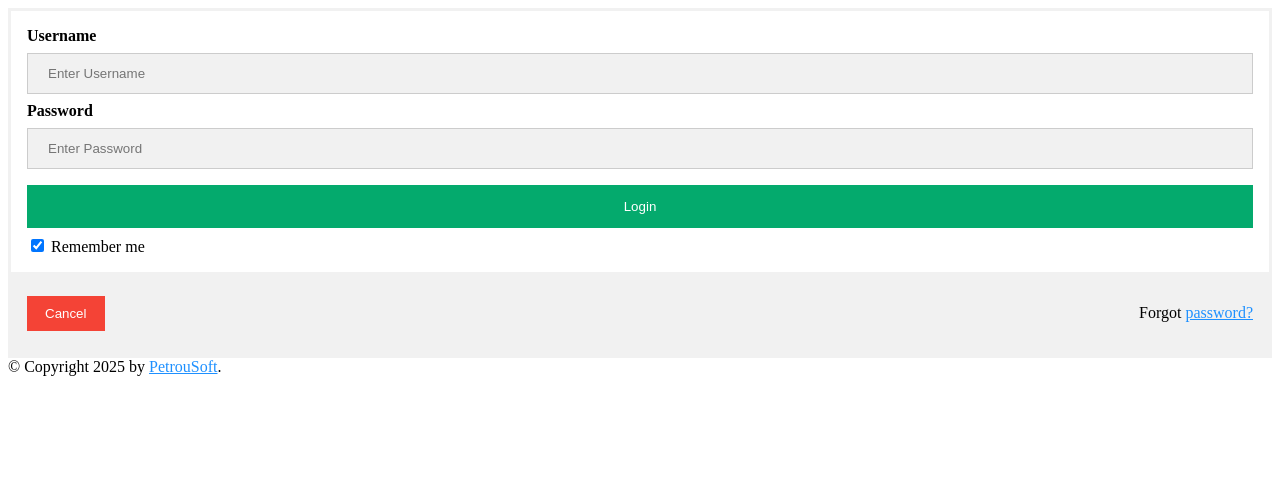
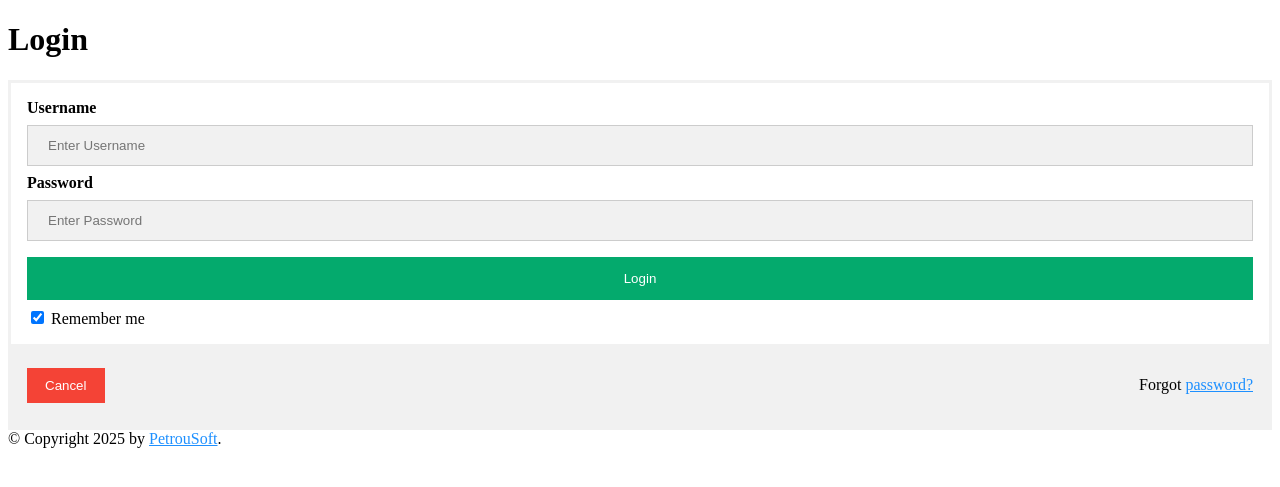
Before and after one commit to gpetrousov/tachydev, a FastAPI app: page /login in a window 1280 px wide. Shown: the top 487 px of the page. Run offline with FastAPI, Linux system fonts and the light colour scheme.

Commit message:
Implemented user management login

```diff
--- a/user_management/main.py
+++ b/user_management/main.py
@@ -63,18 +63,6 @@ app.mount("/static", StaticFiles(directory="static"), name="static")
 @app.get("/", response_class=HTMLResponse)
 async def homepage(request: Request):
     return templates.TemplateResponse(request=request, name="homepage.html")
-
-
-# @app.get("/")
-# async def get_users():
-#     """ Return the usersDB - unprotected endpoint """
-#     with Session() as sess:
-#         orm_statement = select(User)
-#         try:
-#             result = sess.execute(orm_statement)
-#             return result.scalars().all()
-#         except Exception as e:
-#             print(f"get_users(): {e}")
 
 
 def get_user_from_db(username):
@@ -146,6 +134,16 @@ def authenticate_user(username, password):
     return existing_user
 
 
+@app.exception_handler(HTTPException)
+async def custom_http_exception_handler(request: Request, exc: HTTPException):
+    """ Custom HTTPException handler for credentials error. """
+    if exc.status_code == status.HTTP_401_UNAUTHORIZED:
+        return templates.TemplateResponse("login.html", {"request": request, "error": "Credentials Error."}, status_code=exc.status_code)
+
+    # For other HTTPExceptions, you might want to render a generic error page
+    return HTMLResponse(f"<h1>HTTP Error {exc.status_code}</h1><p>{exc.detail}</p>", status_code=exc.status_code)
+
+
 @app.get("/login", response_class=HTMLResponse)
 async def login_page(request: Request):
     """ Serves the login page """
@@ -159,7 +157,7 @@ async def login(login_form: Annotated[OAuth2PasswordRequestForm, Depends()]):
     # Authenticate user
     user = authenticate_user(login_form.username, login_form.password)
     if user is None:
-        raise HTTPException(status_code=status.HTTP_401_UNAUTHORIZED, detail="Unauthorized user")
+        raise HTTPException(status_code=status.HTTP_401_UNAUTHORIZED, detail="Wrong username or password.")
 
     # Create JWT token
     to_encrypt = {"sub": user.username}
--- a/user_management/templates/base.html
+++ b/user_management/templates/base.html
@@ -1,17 +1,24 @@
 <!DOCTYPE html>
 <html lang="en">
 <head>
+    <meta charset="UTF-8">
+    <meta name="viewport" content="width=device-width, initial-scale=1.0">
+    <link rel="stylesheet" href="static/style.css" />
+    <title>{% block title %}{% endblock %} - User management</title>
     {% block head %}
-    <link rel="stylesheet" href="static/style.css" />
-    <title>{% block title %}{% endblock %} - My Webpage</title>
+        <style type="text/css">
+            .important { color: #336699; }
+        </style>
     {% endblock %}
 </head>
 <body>
-    <div id="content">{% block content %}{% endblock %}</div>
-    <div id="footer">
+    <div class="content">
+        {% block content %}{% endblock %}
+    </div>
+    <footer>
         {% block footer %}
         &copy; Copyright 2025 by <a href="http://petrousoft.com">PetrouSoft</a>.
         {% endblock %}
-    </div>
+    </footer>
 </body>
 </html>
--- a/user_management/templates/login.html
+++ b/user_management/templates/login.html
@@ -1,20 +1,19 @@
+{% extends "base.html" %}
 
-{% extends "base.html" %}
-{% block title %}Register{% endblock %}
-{% block head %}
-{{ super() }}
-<style type="text/css">
-.important { color: #336699; }
-</style>
-{% endblock %}
+{% block title %}Login{% endblock %}
+
 {% block content %}
-<form action="action_page.php" method="post">
+    <h1>Login</h1>
+    {% if error %}
+        <p style="color: red;">{{ error }}</p>
+    {% endif %}
+    <form action="/login" method="post">
         <div class="container">
             <label for="uname"><b>Username</b></label>
-        <input type="text" placeholder="Enter Username" name="uname" required>
+            <input type="text" placeholder="Enter Username" name="username" required>
 
             <label for="psw"><b>Password</b></label>
-        <input type="password" placeholder="Enter Password" name="psw" required>
+            <input type="password" placeholder="Enter Password" name="password" required>
 
             <button type="submit">Login</button>
             <label>
```
Lines whose indentation alone changed are shown as unchanged.
